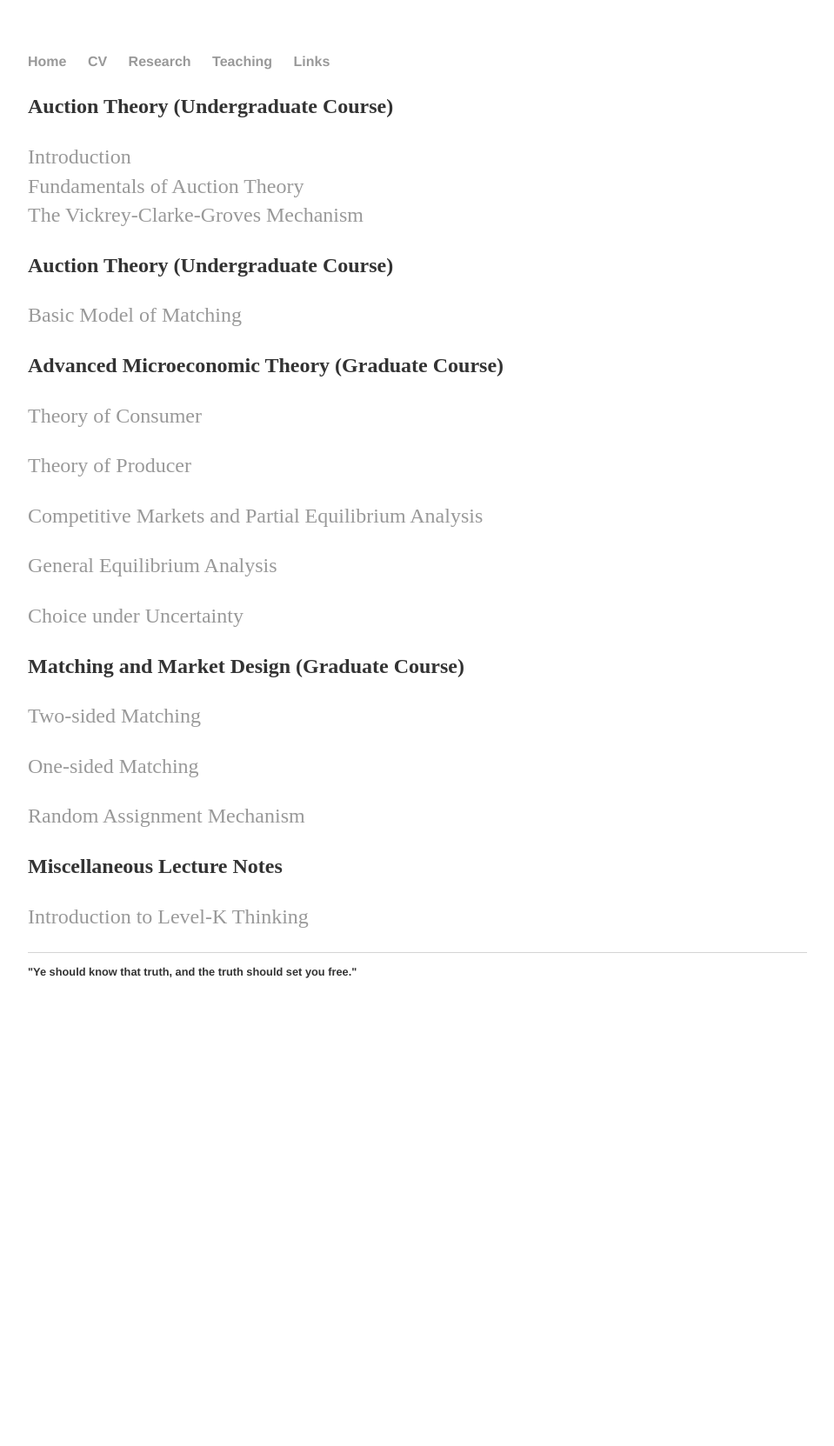
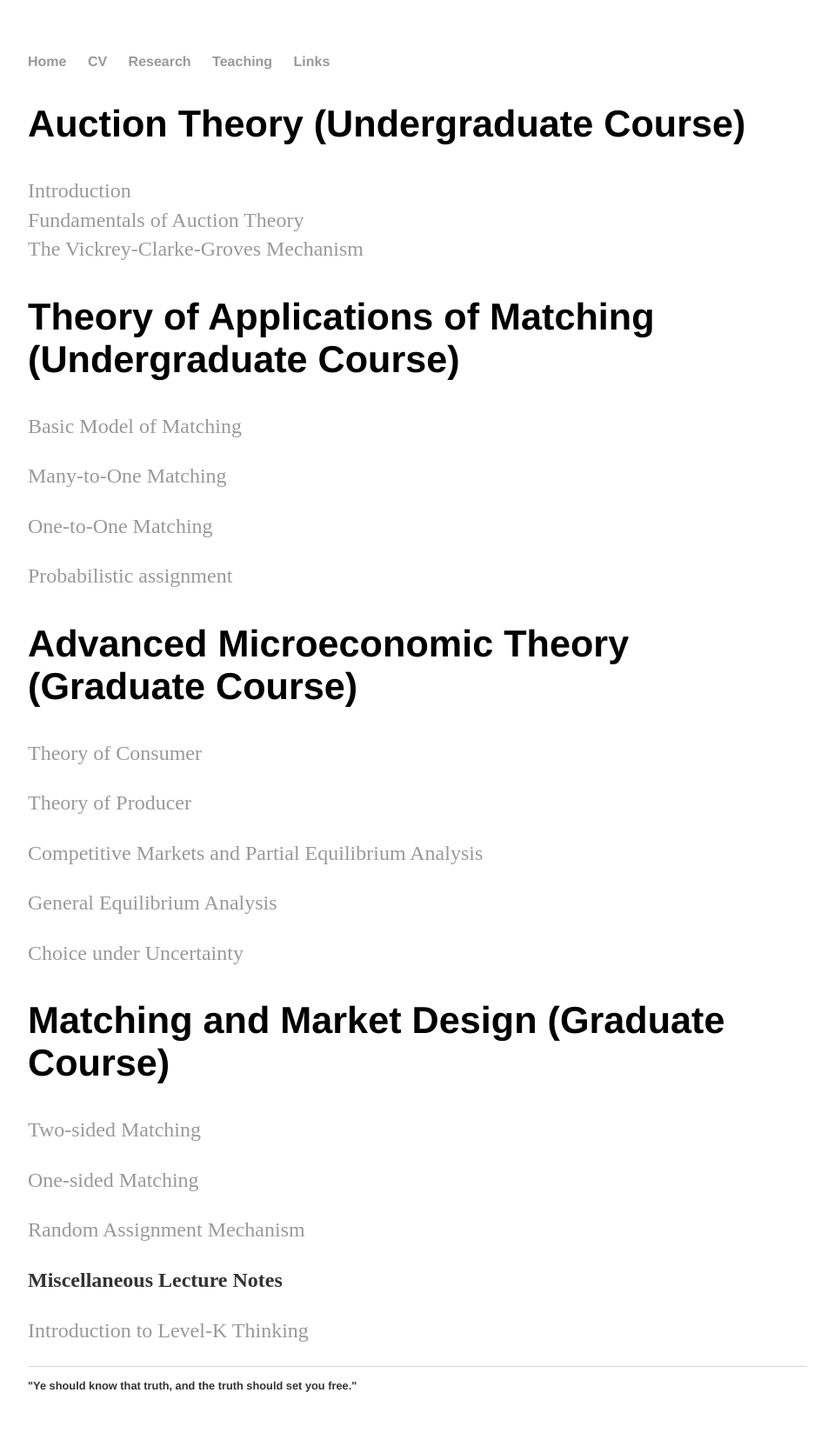
Before and after one commit to zlchurch/zlchurch.github.io, a Jekyll site: the page built from teaching/index.md, in a window 1280 px wide. Shown: the whole page at 87% size, without its empty margins (160-1119 px from the left). Built offline with Jekyll 4.4.1, drawn with Linux system fonts in a browser that asks for light colours; before the commit the page ends 1187 px from its top, so only the background shows below that.

Commit message:
no message

```diff
--- a/teaching/index.md
+++ b/teaching/index.md
@@ -4,6 +4,7 @@ layout: default
 ---
 
 **Auction Theory (Undergraduate Course)**
+-----
 
 
 
@@ -13,18 +14,23 @@ layout: default
 ](https://github.com/haihan/haihan.github.io/blob/master/teaching/intromarketdesign/lecture03.pdf)
 
 
-  **Auction Theory (Undergraduate Course)**
+  **Theory of Applications of Matching (Undergraduate Course)**
+-----
 
 
 
 [Basic Model of Matching](https://github.com/haihan/haihan.github.io/raw/master/teaching/intromatching/matching01.pdf)
 
+[Many-to-One Matching](https://github.com/haihan/haihan.github.io/raw/master/teaching/intromatching/matching02.pdf)
 
+[One-to-One Matching](https://github.com/haihan/haihan.github.io/raw/master/teaching/intromatching/matching03.pdf)
 
+[Probabilistic assignment](https://github.com/haihan/haihan.github.io/raw/master/teaching/intromatching/matching04.pdf)
 
 
 
 **Advanced Microeconomic Theory (Graduate Course)**
+-----
 
 
 
@@ -44,6 +50,7 @@ layout: default
 
 
 **Matching and Market Design (Graduate Course)**
+-----
 
 
 
```
